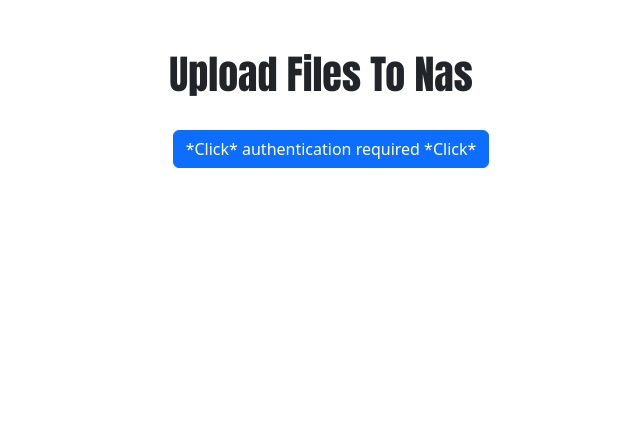
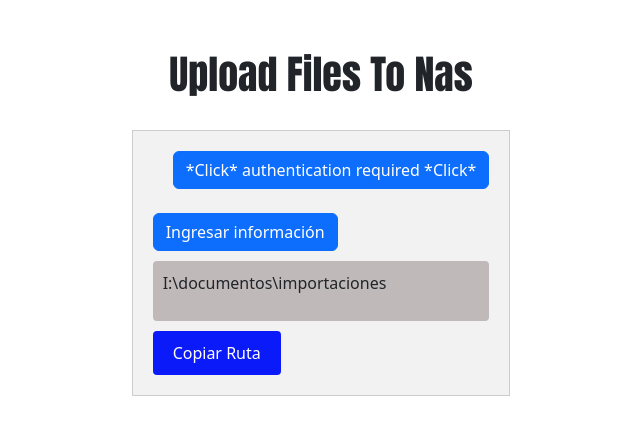
Before and after one commit to Gamlex98/NasFinal, an Angular app: page / in a window 1280 px wide. Shown: the top 434 px of the page, without its empty margins (319-959 px from the left). Built offline with nearby package versions, Linux system fonts and the light colour scheme.

Commit message:
update1.4

```diff
--- a/package.json
+++ b/package.json
@@ -19,12 +19,17 @@
     "@angular/platform-browser": "^16.0.0",
     "@angular/platform-browser-dynamic": "^16.0.0",
     "@angular/router": "^16.0.0",
+    "@types/autosize": "^4.0.1",
+    "autosize": "^6.0.1",
     "bootstrap": "^5.2.3",
     "core-js": "^3.30.2",
     "easy-pdf-merge": "^0.2.6",
+    "electron-builder": "^23.6.0",
     "html2canvas": "^1.4.1",
     "html2pdf.js": "^0.10.1",
     "jspdf": "^2.5.1-without-canvg",
+    "ng2-pdf-viewer": "^9.1.5",
+    "ngx-extended-pdf-viewer": "^17.0.0-alpha.6",
     "pdf-lib": "^1.17.1",
     "pdfjs-dist": "^3.6.172",
     "rxjs": "~7.8.0",
--- a/src/app/app.component.css
+++ b/src/app/app.component.css
@@ -9,3 +9,48 @@
     font-family: Impact, Haettenschweiler, 'Arial Narrow Bold', Arial, Helvetica, sans-serif;
     text-align: center;
 }
+
+
+.texto-container {
+    background-color: #c0b9b9;
+    padding: 10px;
+    border-radius: 4px;
+    margin-bottom: 10px;
+  }
+
+  .copiar-btn {
+    background-color: #0b1af8;
+    color: white;
+    border: none;
+    padding: 10px 20px;
+    text-align: center;
+    text-decoration: none;
+    display: inline-block;
+    font-size: 16px;
+    border-radius: 4px;
+    cursor: pointer;
+  }
+
+  .copiar-btn.copiado {
+    background-color: #999;
+  }
+
+  .aviso-texto-copiado {
+    background-color: #4caf50;
+    color: white;
+    padding: 10px;
+    border-radius: 4px;
+    animation: fadeOut 3s;
+  }
+
+  .caja-gris {
+    background-color: #f2f2f2;
+    padding: 20px;
+    border: 1px solid #ccc;
+  }
+
+
+  @keyframes fadeOut {
+    0% { opacity: 1; }
+    100% { opacity: 0; }
+  }
--- a/src/app/app.component.html
+++ b/src/app/app.component.html
@@ -3,10 +3,25 @@
 <br>
 
 <div class="d-flex justify-content-center">
-  <div *ngIf="!authenticated">
-    <button type="button" class="btn btn-primary" style="margin-left: 20PX;" (click)="authenticate()"> *Click* authentication required  *Click*</button>
-    <br>
+  <div class="caja-gris">
+    <div *ngIf="!authenticated">
+      <button type="button" class="btn btn-primary" style="margin-left: 20px;" (click)="authenticate()"> *Click* authentication required *Click*</button>
+      <br>
+      <br>
+
+      <button class="btn btn-primary" style="margin-bottom: 10px;" (click)="capturarInformacion()">Ingresar información</button>
+      <br>
+      <div class="texto-container">
+        <p>{{ texto }}</p>
+      </div>
+      <button [class]="textoCopiado ? 'copiar-btn copiado' : 'copiar-btn'" (click)="copiarTexto()">{{ copiarBtnTexto }}</button>
+      <div *ngIf="textoCopiado && mostrarAviso" class="aviso-texto-copiado">
+        ¡Texto copiado!
+      </div>
+    </div>
   </div>
+
+
   <div *ngIf="authenticated">
       <div class="col-8" class="d-flex justify-content-center">
         <label class="btn btn-default p-0">
@@ -37,6 +52,7 @@
         <!-- <input type="file" class="form-control"  (change)="onFileSelected2($event, 'file2')" accept=".pdf"> -->
         <button  class="btn btn-primary" color="primary" style="margin-top: 10px;margin-right: 10px;" (click)="capturarPantalla()">Generar PDF Pantalla Actual </button>
         <button  class="btn btn-primary" color="primary" style="margin-top: 10px;" (click)="mergePDFs()">Enviar Archivo Combinado</button>
+        <button  class="btn btn-primary" color="primary" style="margin-left: 10px;" (click)="capturar_Enviar()">Enviar Archivo Combinado Total</button>
       </div>
     </div>
 </div>
--- a/src/app/app.component.ts
+++ b/src/app/app.component.ts
@@ -11,8 +11,7 @@ import { PDFDocument } from 'pdf-lib';
   templateUrl: './app.component.html',
   styleUrls: ['./app.component.css']
 })
-export class AuthenticationComponent {
-
+export class AuthenticationComponent{
   fileToUpload !: File ;
   authenticated = false;
   sid = '';
@@ -20,24 +19,27 @@ export class AuthenticationComponent {
   enviando: boolean = false;
   overwrite= false;
   botonEnviar= false;
-
   rutaBase = `http://172.16.1.24:8095/cgi-bin/filemanager/utilRequest.cgi?func=createdir&type=standard`;
   rutaRelativa = '/OneDrive';
   dirSubcarpetas = ['CUADRES2','S50', '2025','Diciembre'];
   carpetaMes = this.dirSubcarpetas[3];
   carpetaAno =this.dirSubcarpetas[2];
   dirTotal=`${this.carpetaAno}/${this.carpetaMes}`;
-
   carpetaCuadres2 =`2023/Mayo/03`;
-
   formdate = new  FormData();
   header=new HttpHeaders;
   upload = "";
-
   pdfCapturado !: File ;
   file2 !: File ;
   archivoDescargado !: File;
   archivoCombinado !: File;
+
+  texto: string = "I:\\documentos\\importaciones";
+  textoCopiado: boolean = false;
+  mostrarAviso: boolean = false;
+  copiarBtnTexto: string = "Copiar Ruta";
+
+  infoTomada !: string;
 
   constructor(private authService: AuthenticationService,private http: HttpClient) {}
 
@@ -57,6 +59,50 @@ export class AuthenticationComponent {
     });
   }
 
+  copiarTexto() {
+    const textarea = document.createElement('textarea');
+    textarea.value = this.texto;
+    document.body.appendChild(textarea);
+    textarea.select();
+    document.execCommand('copy');
+    document.body.removeChild(textarea);
+
+    this.textoCopiado = true;
+    this.mostrarAviso = true;
+    this.copiarBtnTexto = "Ruta Copiada";
+
+    setTimeout(() => {
+      this.resetearTextoCopiado();
+    }, 1000);
+  }
+
+  resetearTextoCopiado() {
+    this.textoCopiado = false;
+    this.mostrarAviso = false;
+    this.copiarBtnTexto = "Copiar Ruta";
+  }
+
+  capturarInformacion(): void {
+    Swal.fire({
+      title: 'Ingrese la información',
+      input: 'textarea',
+      inputAttributes: {
+        autocapitalize: 'off',
+        oninput: 'this.style.height = ""; this.style.height = (this.scrollHeight + 2) + "px"',
+      },
+      showCancelButton: true,
+      confirmButtonText: 'Aceptar',
+      cancelButtonText: 'Cancelar',
+      showLoaderOnConfirm: true,
+      preConfirm: (informacion) => {
+
+        this.infoTomada=informacion;
+        // Hacer algo con la información capturada
+        console.log(informacion);
+      },
+    });
+  }
+
   FileSelected(event:any) {
     const file = event.target.files[0];
     const allowedExtensions = /(\.pdf)$/i;
@@ -69,11 +115,9 @@ export class AuthenticationComponent {
         showConfirmButton: false,
         timer: 1000
       })
-      // Aquí puedes realizar cualquier acción adicional, como limpiar el campo de archivo o mostrar un mensaje de error.
       return;
     }
 
-    // El archivo seleccionado es un PDF y puedes continuar con el procesamiento.
     this.fileToUpload = file;
   }
 
@@ -185,7 +229,7 @@ export class AuthenticationComponent {
     })
   }
 
-    deleteFile():void {
+  deleteFile():void {
       this.authService.getList(this.sid , this.dirTotal).subscribe({
         next: (data) => {
         console.log("Lista archivos :", data);
@@ -221,7 +265,7 @@ export class AuthenticationComponent {
           console.log("Error en la busqueda Archivos", error)
         }
       })
-    }
+  }
 
   doUpload(uploadUrl: string, formData: FormData, headers: HttpHeaders) {
     this.http.post(uploadUrl, formData, { headers }).subscribe({
@@ -285,6 +329,11 @@ export class AuthenticationComponent {
       this.file2 = file;
     }
   } */
+
+  capturar_Enviar (){
+    this.capturarPantalla();
+    this.mergePDFs();
+  }
 
   async mergePDFs() {
     // Obtenemos el archivo a unir de la Nas
--- a/src/app/app.module.ts
+++ b/src/app/app.module.ts
@@ -5,6 +5,7 @@ import {FormsModule , ReactiveFormsModule } from '@angular/forms'
 import { AuthenticationService } from './upload-service';
 import { AuthenticationComponent } from './app.component';
 import { MatProgressBarModule } from '@angular/material/progress-bar';
+
 
 @NgModule({
   declarations: [
@@ -16,6 +17,7 @@ import { MatProgressBarModule } from '@angular/material/progress-bar';
     FormsModule,
     ReactiveFormsModule,
     MatProgressBarModule,
+
   ],
   providers: [AuthenticationService],
   bootstrap: [AuthenticationComponent]
--- a/src/app/upload-service.ts
+++ b/src/app/upload-service.ts
@@ -40,7 +40,7 @@ export class AuthenticationService {
   }
 
   download(sid: string, carpeta: string, nombre: any): Observable<any> {
-    const urDownload = `http://172.16.1.24:8095/cgi-bin/filemanager/utilRequest.cgi?func=download&sid=${sid}&isfolder=0&compress=0&source_path=/OneDrive/CUADRES2/S50/${carpeta}&source_file=${nombre}&source_total=1`;
+    const urDownload = `http://172.16.1.24:8095/cgi-bin/filemanager/utilRequest.cgi??sid=${sid}&isfolder=0&compress=0&source_path=/OneDrive/CUADRES2/S50/${carpeta}&source_file=${nombre}&source_total=1`;
 
     return this.http.get(urDownload, { responseType: 'blob' }).pipe(
       catchError(error => {
```
Also changed, not shown: 1 other file (tests, documents, lock files or other folders).
